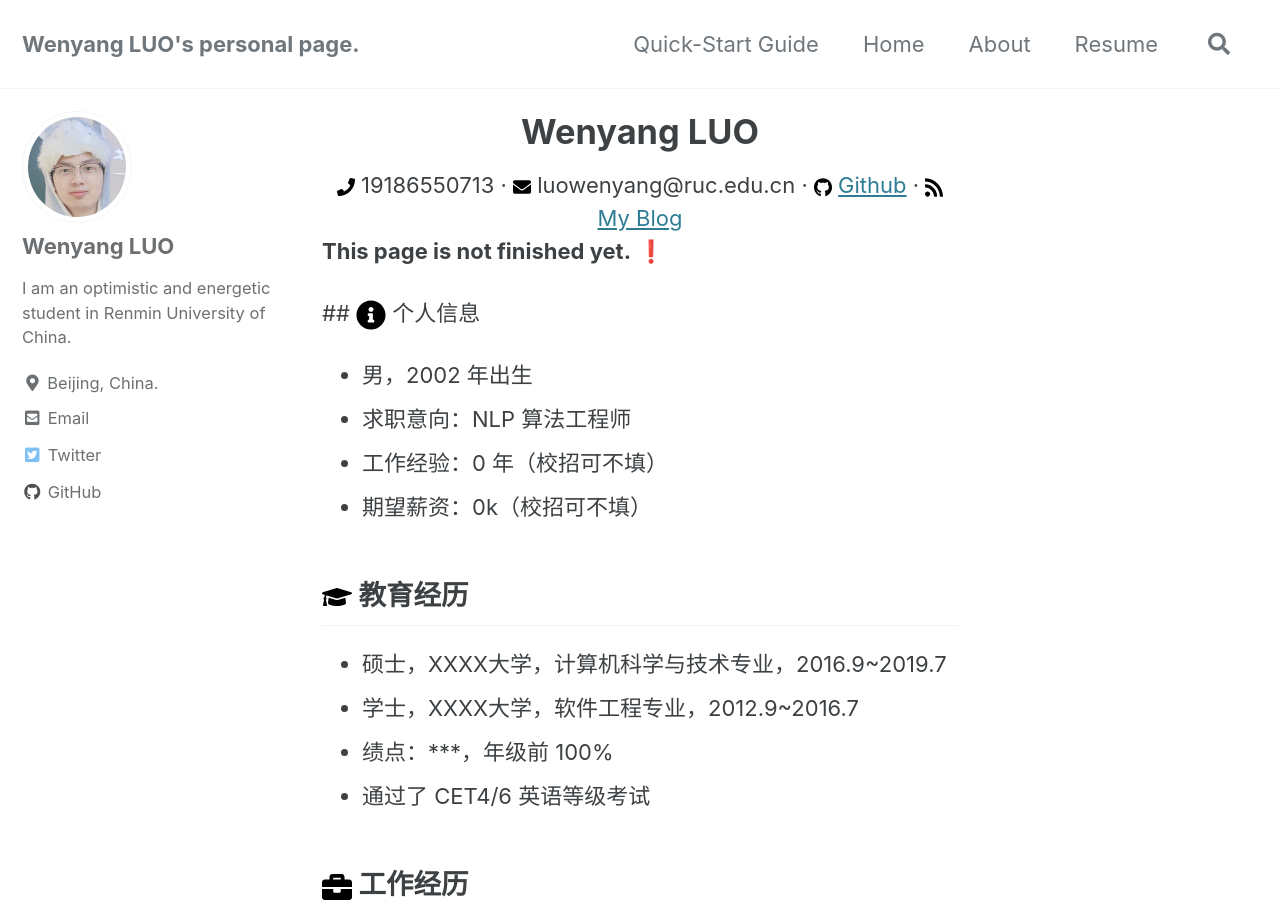
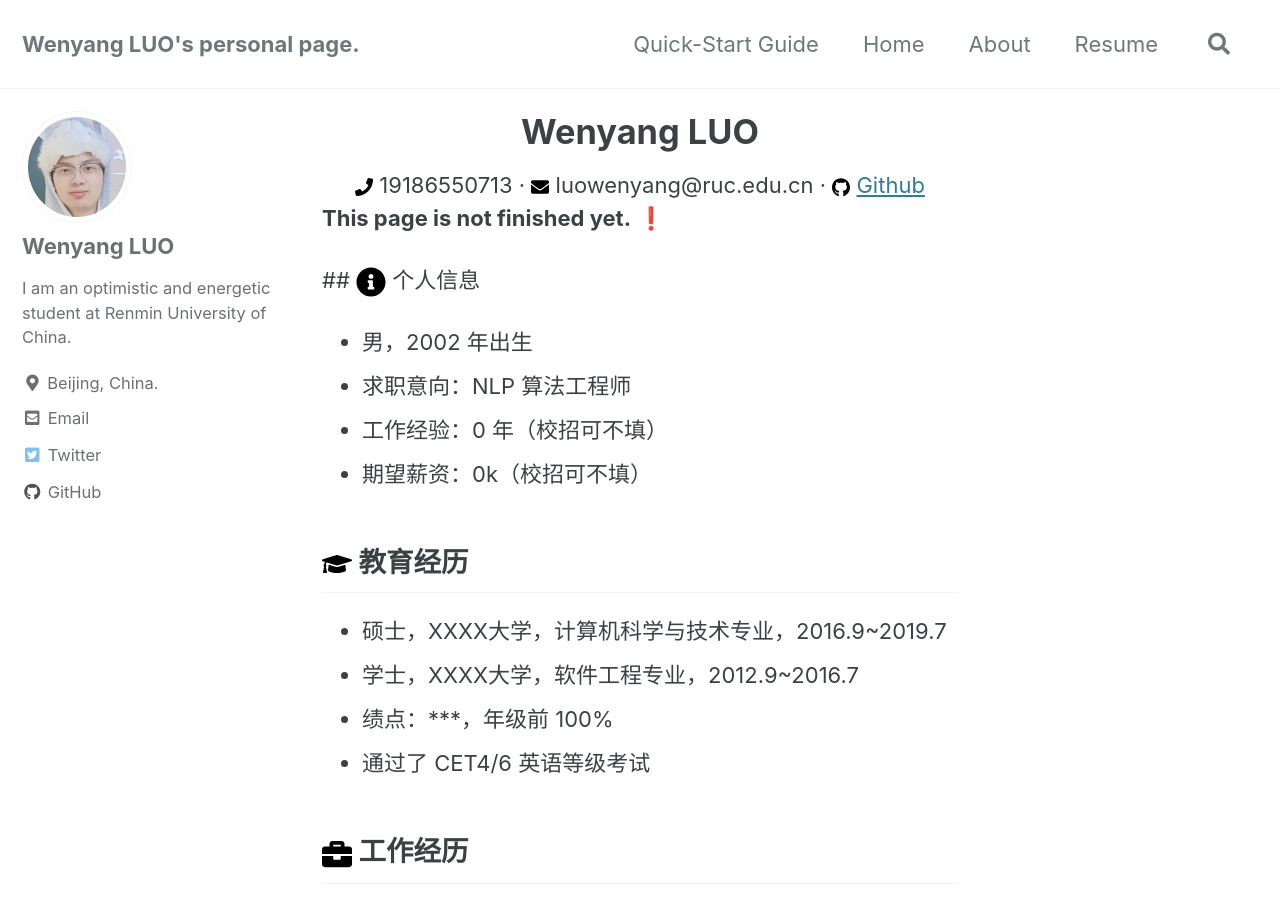
Before and after one commit to timturing/timturing.github.io, a Jekyll site: the page built from _pages/resume.md, in a window 1280 px wide and 900 px high. Built offline with Jekyll 4.4.1, drawn with Linux system fonts in a browser that asks for light colours; cached includes are drawn as plain includes.

Commit message:
Fix some infomation

```diff
--- a/_config.yml
+++ b/_config.yml
@@ -106,7 +106,7 @@ analytics:
 author:
   name             : "Wenyang LUO"
   avatar           : "/assets/images/avator.jpg" # path of avatar image, e.g. "/assets/images/bio-photo.jpg"
-  bio              : "I am an optimistic and energetic student in Renmin University of China."
+  bio              : "I am an optimistic and energetic student at Renmin University of China."
   location         : "Beijing, China."
   email            :
   links:
--- a/_pages/resume.md
+++ b/_pages/resume.md
@@ -17,11 +17,6 @@ permalink: /resume/
          <span>
              <img src="../assets/images/resumeimages/github-brands.svg" width="18px">
              <a href="https://github.com/xiaoluotongxuelalala">Github</a>
-         </span>
-         ·
-         <span>
-             <img src="../assets/images/resumeimages/rss-solid.svg" width="18px">
-             <a href="https://xiaoluotongxuelalala.github.io/">My Blog</a>
          </span>
      </div>
  </center>
```
